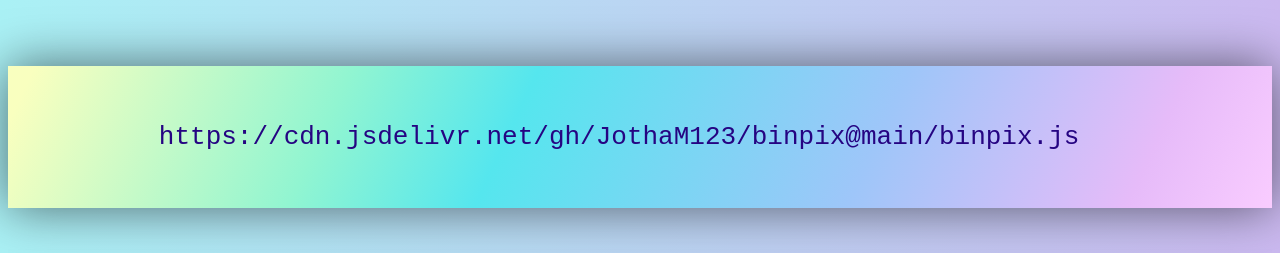
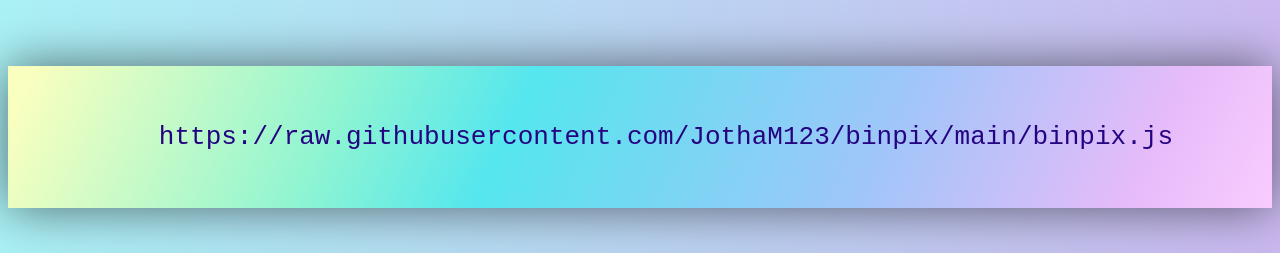
Before and after one commit to JothaM123/binpix, a plain HTML site: page index.html in a window 1280 px wide. Shown: the part 547-800 px from the top of the page. Drawn offline with nearby package versions, Linux system fonts and the light colour scheme.

Commit message:
Update index.html

```diff
--- a/index.html
+++ b/index.html
@@ -5,7 +5,7 @@
     <meta http-equiv="X-UA-Compatible" content="IE=edge">
     <meta name="viewport" content="width=device-width, initial-scale=1.0">
 
-    <script src="https://cdn.jsdelivr.net/gh/JothaM123/binpix@main/binpix.js"></script>
+    <script src="https://raw.githubusercontent.com/JothaM123/binpix/main/binpix.js"></script>
 
     <link rel = "stylesheet" href="style.css">
 
@@ -25,7 +25,7 @@
 
     <pre>
         <code>
-        https://cdn.jsdelivr.net/gh/JothaM123/binpix@main/binpix.js
+        https://raw.githubusercontent.com/JothaM123/binpix/main/binpix.js
         </code>
     </pre>
     <pre>
```
